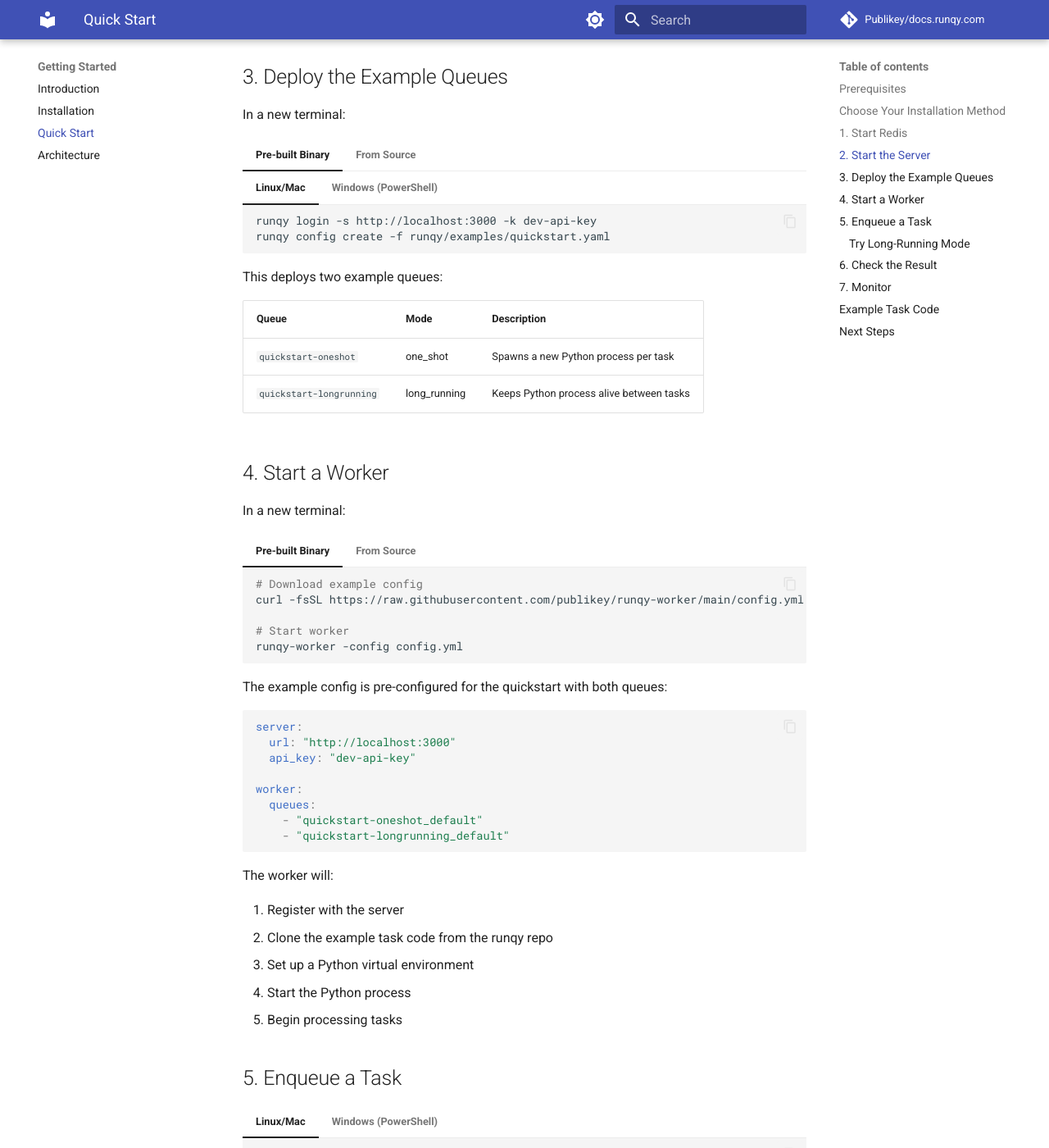
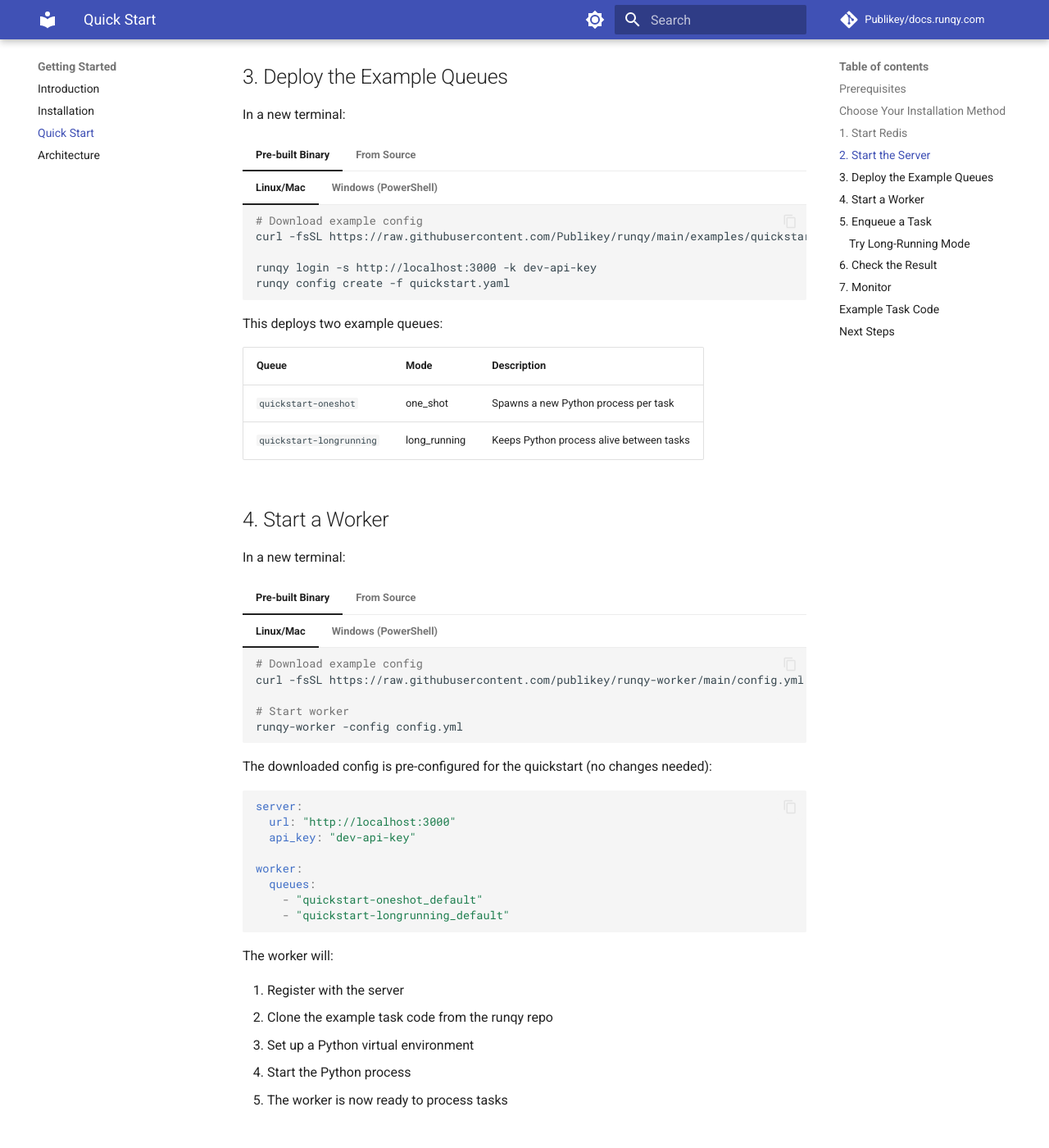
Before and after one commit to Publikey/docs.runqy.com, an MkDocs documentation site: the page built from docs/getting-started/quickstart.md, in a window 1280 px wide and 1400 px high, scrolled down 1585 px. Shown: the whole window at 82% size. Built offline with MkDocs 1.6.1 and Material for MkDocs 9.7.7, drawn with Linux system fonts in a browser that asks for light colours; comment, search, counter and statistics services are not loaded.

Commit message:
Modify: improve quickstart guide

````diff
--- a/docs/getting-started/quickstart.md
+++ b/docs/getting-started/quickstart.md
@@ -141,15 +141,21 @@
     === "Linux/Mac"
 
         ```bash
+        # Download example config
+        curl -fsSL https://raw.githubusercontent.com/Publikey/runqy/main/examples/quickstart.yaml -o quickstart.yaml
+
         runqy login -s http://localhost:3000 -k dev-api-key
-        runqy config create -f runqy/examples/quickstart.yaml
+        runqy config create -f quickstart.yaml
         ```
 
     === "Windows (PowerShell)"
 
         ```powershell
+        # Download example config
+        Invoke-WebRequest -Uri "https://raw.githubusercontent.com/Publikey/runqy/main/examples/quickstart.yaml" -OutFile "quickstart.yaml"
+
         runqy login -s http://localhost:3000 -k dev-api-key
-        runqy config create -f runqy\examples\quickstart.yaml
+        runqy config create -f quickstart.yaml
         ```
 
 === "From Source"
@@ -185,23 +191,45 @@
 
 === "Pre-built Binary"
 
-    ```bash
-    # Download example config
-    curl -fsSL https://raw.githubusercontent.com/publikey/runqy-worker/main/config.yml.example -o config.yml
+    === "Linux/Mac"
 
-    # Start worker
-    runqy-worker -config config.yml
-    ```
+        ```bash
+        # Download example config
+        curl -fsSL https://raw.githubusercontent.com/publikey/runqy-worker/main/config.yml.example -o config.yml
+
+        # Start worker
+        runqy-worker -config config.yml
+        ```
+
+    === "Windows (PowerShell)"
+
+        ```powershell
+        # Download example config
+        Invoke-WebRequest -Uri "https://raw.githubusercontent.com/publikey/runqy-worker/main/config.yml.example" -OutFile "config.yml"
+
+        # Start worker
+        runqy-worker -config config.yml
+        ```
 
 === "From Source"
 
-    ```bash
-    cd runqy-worker
-    cp config.yml.example config.yml
-    go run ./cmd/worker
-    ```
+    === "Linux/Mac"
 
-The example config is pre-configured for the quickstart with both queues:
+        ```bash
+        cd runqy-worker
+        cp config.yml.example config.yml
+        go run ./cmd/worker
+        ```
+
+    === "Windows (PowerShell)"
+
+        ```powershell
+        cd runqy-worker
+        Copy-Item config.yml.example config.yml
+        go run ./cmd/worker
+        ```
+
+The downloaded config is pre-configured for the quickstart (no changes needed):
 
 ```yaml
 server:
@@ -220,9 +248,11 @@
 2. Clone the example task code from the runqy repo
 3. Set up a Python virtual environment
 4. Start the Python process
-5. Begin processing tasks
+5. The worker is now ready to process tasks
 
 ## 5. Enqueue a Task
+
+In a new terminal:
 
 === "Linux/Mac"
 
````
